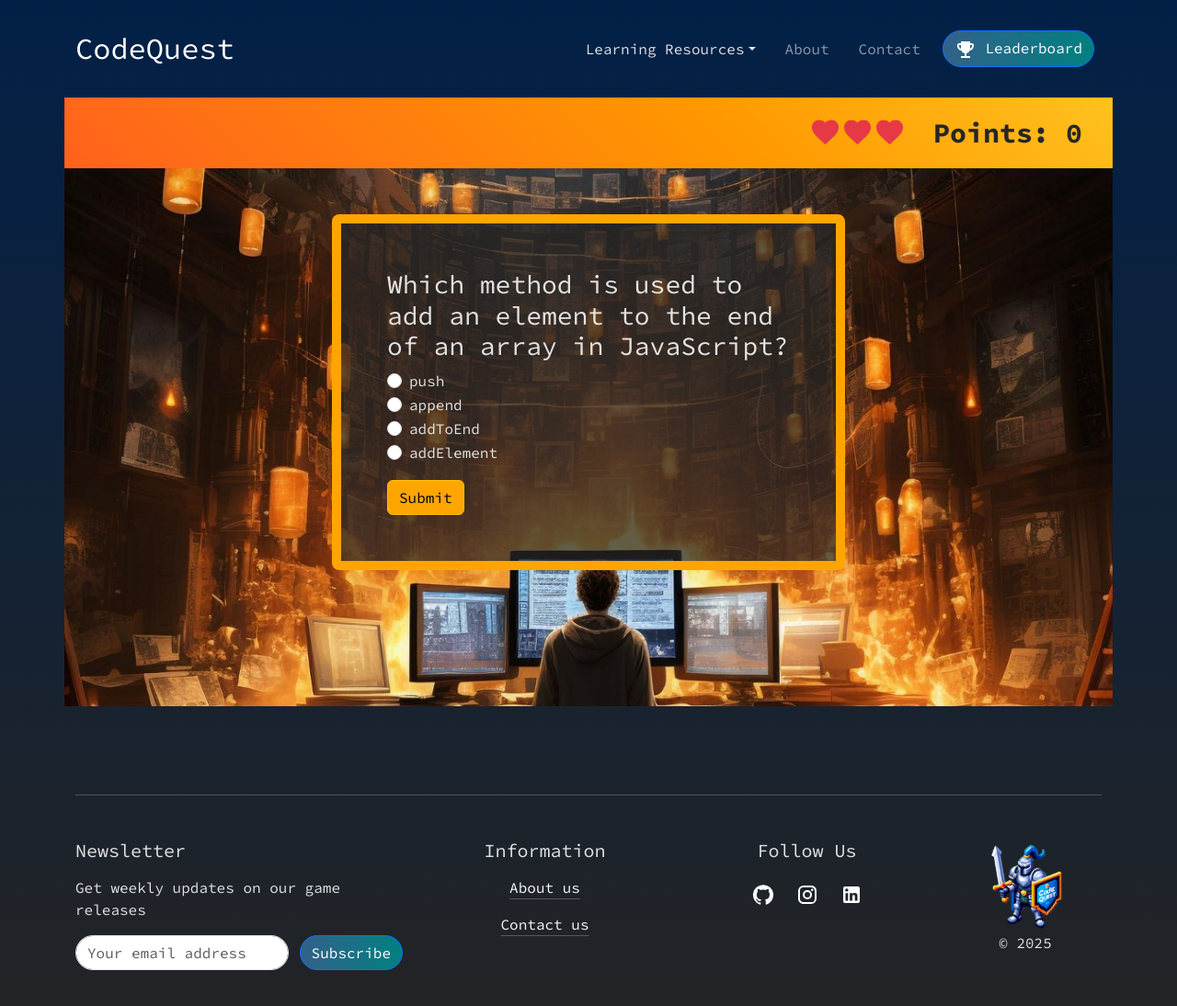
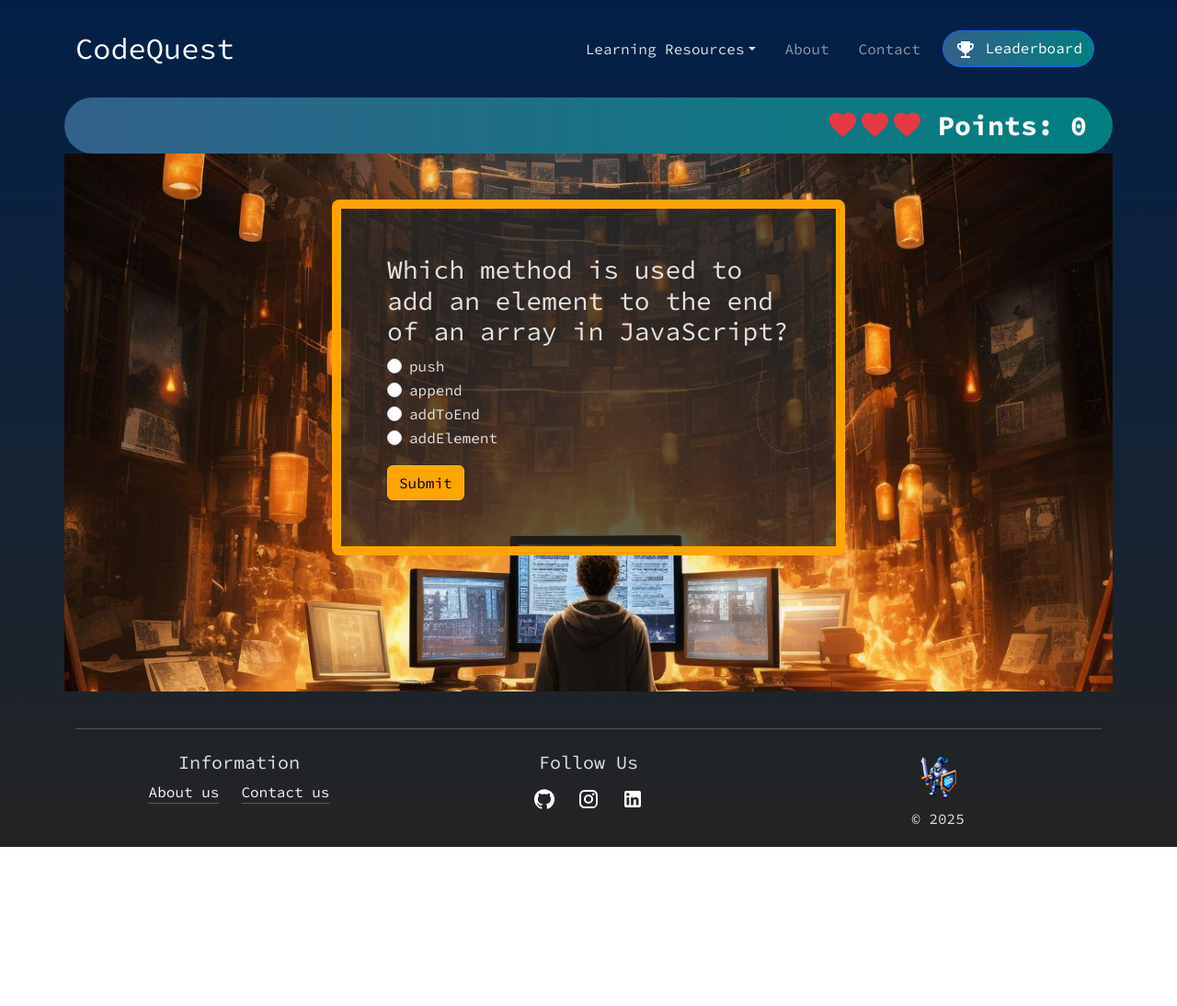
Before and after one commit to obutsan/code-quiz, a React (Vite) app: page /level1 in a window 1280 px wide. Shown: the top 1094 px of the page at 92% size. After the commit the page ends 921 px from the top, so only its background shows below. Built offline with nearby package versions, Linux system fonts and the light colour scheme.

Commit message:
edit wellcome page

```diff
--- a/src/components/Footer/Footer.jsx
+++ b/src/components/Footer/Footer.jsx
@@ -5,82 +5,28 @@ import { GitHub, Instagram, LinkedIn } from '@mui/icons-material';
 import logo from '/images/logo.png';
 
 function Footer() {
-	const [feedback, setFeedback] = useState(false);
-	const [email, setEmail] = useState("");
-	const [validEmail, setValidEmail] = useState(true);
-	const [errorMessage, setErrorMessage] = useState("");
-
-	const scriptURL = 'https://script.google.com/macros/s/AKfycbwjBpRhdUIk8hhbE6PK9idYs9c6vU8KEF-awsYR-7yFCcOzim4MSA9cuB9WJBjPKHTJ/exec';
-
-	const handleChange = (e) => {
-		const value = e.target.value;
-		setEmail(value);
-		setValidEmail(validateEmail(value));
-	};
-
-	const handleSubmit = (e) => {
-		e.preventDefault();
-		if (validEmail) {
-			fetch(scriptURL, { method: 'POST', contentType: 'application/json', body: JSON.stringify({ Email: email }) })
-				.then(response => response.json())
-				.then(data => {
-					console.log(data);
-					setFeedback(true);
-					setTimeout(() => setFeedback(false), 10000);
-					setEmail("");
-				})
-				.catch(error => {
-					setErrorMessage("Failed to submit. Please try again later.");
-					console.error('Error!', error.message);
-				});
-		} else {
-			setErrorMessage("Please enter a valid email address.");
-		}
-	};
-
-	const validateEmail = (email) => {
-		// Added this regex for basic email validation
-		const regex = /^[^\s@]+@[^\s@]+\.[^\s@]+$/;
-		return regex.test(email);
-	};
-
 	return (
-		<Container className="py-5">
-			<hr className="my-5"></hr>
-			<Row>
-				<Col xs={12} md={4} className="mb-5 text-md-start text-center">
-					<h5 className="mb-3">Newsletter</h5>
-					<p className="fw-light">Get weekly updates on our game releases</p>
-					<form onSubmit={handleSubmit}>
-						<div className="d-flex">
-							<input
-								type="email"
-								className={`form-control me-2 rounded-pill ${validEmail ? '' : 'is-invalid'}`}
-								value={email}
-								onChange={handleChange}
-								placeholder="Your email address"
-								required
-							/>
-							<Button type="submit" className="btn rounded-pill gradient-bg-blue text-white ms-1">Subscribe</Button>
-						</div>
-						{!validEmail && <div className="invalid-feedback">{errorMessage}</div>}
-					</form>
-          <span > {feedback? "Thank you for subscribing":""}</span>
-				</Col>
-				<Col xs={12} md={3} className="text-center mb-5">
-					<h5 className="mb-3">Information</h5>
-					<ul className="list-unstyled">
+		<Container className="py-3">
+		<hr className="my-4"></hr>
+		<Row className="d-flex align-items-center">
+			<Col xs={12} md={4} className="text-center mb-3">
+				<h5 className="mb-2">Information</h5>
+				<ul className="list-unstyled d-flex justify-content-center gap-4 align-items-center">
 					<li>
-							<a href="/about" className="fw-light link-light link-offset-3 link-underline-opacity-25 link-underline-opacity-100-hover">About us</a>
+						<a href="/about" className="fw-light link-light link-offset-3 link-underline-opacity-25 link-underline-opacity-100-hover">
+							About us
+						</a>
 					</li>
-						<li className="my-3">
-							<a href="/contact" className="fw-light link-light link-offset-3 link-underline-opacity-25 link-underline-opacity-100-hover">Contact us</a>
+					<li>
+						<a href="/contact" className="fw-light link-light link-offset-3 link-underline-opacity-25 link-underline-opacity-100-hover">
+							Contact us
+						</a>
 					</li>
 				</ul>
 			</Col>
-				<Col xs={12} md={3} className="text-center mb-5">
-					<h5 className="mb-3">Follow Us</h5>
-					<div>
+			<Col xs={12} md={4} className="text-center mb-3">
+				<h5 className="mb-2">Follow Us</h5>
+				<div className="d-flex justify-content-center align-items-center">
 					<IconButton color="inherit" href="https://github.com/AoifeEdX/code-quest" target="_blank" aria-label="GitHub" className="text-white me-2">
 						<GitHub />
 					</IconButton>
@@ -92,9 +38,9 @@ function Footer() {
 					</IconButton>
 				</div>
 			</Col>
-				<Col xs={12} md={2} className="mb-4 text-center">
-					<img src={logo} alt="Logo" className="footer-logo" style={{ maxWidth: '100px', maxHeight: '100px' }} />
-					<p className="fw-light">© {new Date().getFullYear()}</p>
+			<Col xs={12} md={4} className="text-center d-flex flex-column align-items-center">
+				<img src={logo} alt="Logo" className="footer-logo mb-2" style={{ maxWidth: '50px', maxHeight: '50px' }} />
+				<p className="fw-light m-0">© {new Date().getFullYear()}</p>
 			</Col>
 		</Row>
 	</Container>
--- a/src/components/JavaScriptChallenge/JavaScriptGame.css
+++ b/src/components/JavaScriptChallenge/JavaScriptGame.css
@@ -1,32 +1,33 @@
- @keyframes burn {
+ /*@keyframes burn {
    0% {
      border-bottom: 3px solid orangered;
    }
 
    50% {
      border-bottom: 8px solid orangered;
-     /* Increase thickness at mid-point */
    }
 
    100% {
      border-bottom: 3px solid orangered;
    }
- }
+ } */
 
- .challengeHeader {
-   gap: 30px;
-   display: flex;
-   flex-direction: row;
-   justify-content: space-around;
-   align-items: flex-end;
-   background-image: linear-gradient(45deg, #ff5722, #ff9800, #ffeb3b, #ff9800, #ff5722);
-   /*background-image: linear-gradient(45deg, #29F7F9, #1B3B50, #FFC107, #E91E63, #4CAF50);;*/
-   background-size: 300% 300%;
-   animation: flame 3s infinite;
-   border: 1px solid transparent;
-   padding: 15px;
+ @keyframes burn {
+  0% {
+    border-bottom: 3px solid #2369AD; /* Початковий колір */
+  }
 
- }
+  50% {
+    border-bottom: 8px solid #052044; /* Темніший відтінок на середині */
+  }
+
+  100% {
+    border-bottom: 3px solid #052044; /* Завершення анімації */
+  }
+}
+
+
+
 
  .points {
   font-size: 30px;
--- a/src/components/JavaScriptChallenge/JavaScriptGame.jsx
+++ b/src/components/JavaScriptChallenge/JavaScriptGame.jsx
@@ -79,16 +79,15 @@ export default function JavaScriptGame() {
 
 
 	return (
-		<>
 		<section className='page-section' id='game'>
-				<div className="container challengeHeader">
+    <div className="container d-flex justify-content-end align-items-end gap-3 p-2 challengeHeader gradient-bg-blue rounded-pill">
         <div>
             <Lives lives={lives} />
         </div>
-					<div className='points'>Points: {points}</div>
+        <div className='points text-white'>Points: {points}</div>
     </div>
     <Challenge count={count} handleAnswerButton={handleAnswerButton} isFormDisabled={isFormDisabled} />
 </section>
-		</>
+
 	);
 }
--- a/src/pages/Welcome.jsx
+++ b/src/pages/Welcome.jsx
@@ -33,13 +33,13 @@ const Welcome = () => {
 	}
 
 	return (
-		<Container>
+		<Container className="vh-100">
     <Row>
-				<Col md="6" className="order-md-2">
-					<Image className="ps-md-5" src={fightGif} alt="CodeQuest background" fluid rounded />
+		    <Col md="6" className="order-md-2 d-flex align-items-center h-auto">
+          <Image className="ps-md-5" src={fightGif} alt="CodeQuest background" fluid rounded style={{ maxHeight: '70vh', height: 'auto' }} />
         </Col>
-				<Col md="6" className="order-md-1 my-5 ">
-					<h1 className="mt-4" style={{ height: '200px', overflow: 'hidden' }}>
+        <Col md="6" className="order-md-1 d-flex flex-column justify-content-center">
+            <h1 className="mt-4 text-responsive" style={{ height: '200px', overflow: 'hidden' }}>
                 Welcome to <span className="text-warning">{' '}
                     <Typewriter
                         options={{
@@ -51,11 +51,12 @@ const Welcome = () => {
                         }}
                     /></span>
             </h1>
-					<p className="fs-4">
+
+            {!show&&<Form onSubmit={handleSubmit}>
+						  <p className="fs-5">
                 Your coding skills will be put to the test as you venture forth into the digital realm of CodeQuest.
               </p>
 						  <h2 className="mt-5">Enter your name to begin:</h2>
-					<Form onSubmit={handleSubmit}>
               <InputGroup className="my-5">
                 <Form.Control
                   type="text"
@@ -69,8 +70,12 @@ const Welcome = () => {
                   Submit
                 </Button>
               </InputGroup>
+            </Form>}
+
 						{error && <Form.Text className="text-danger">{error}</Form.Text>}
+
             {show && (
+							<>
 							  <div>
 								  <p className="fs-4">
 										Hello, <span className="text-danger bold-text">{formData.username}</span>!
@@ -79,18 +84,17 @@ const Welcome = () => {
 										You are embarking on a journey to become a skilled <span className="bold-text text-warning">front-end developer</span>, and face the challenges plaguing the digital kingdom.
 								</p>
 						    </div>
-						)}
-					</Form>
-					{show && (
                 <div className="d-flex flex-column">
                     <Button className="my-4 gradient-bg-orange rounded-pill btn-lg" href="/level1welcome" onClick={navigateToLevel1Welcome}>
                         Start the Game
                     </Button>
                 </div>
+							</>
             )}
         </Col>
     </Row>
 </Container>
+
 	);
 };
 
```
Lines whose indentation alone changed are shown as unchanged.
